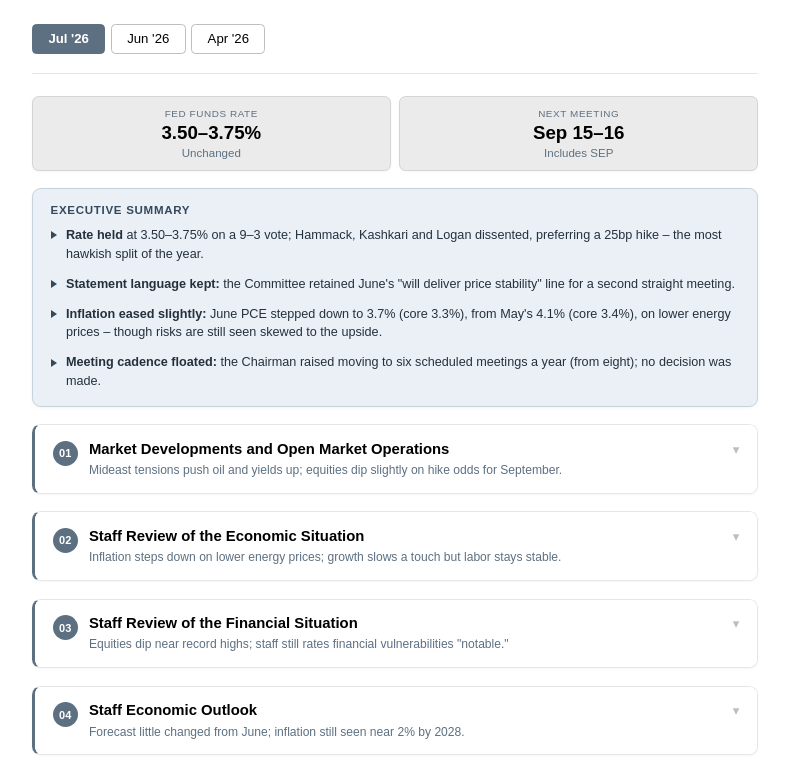
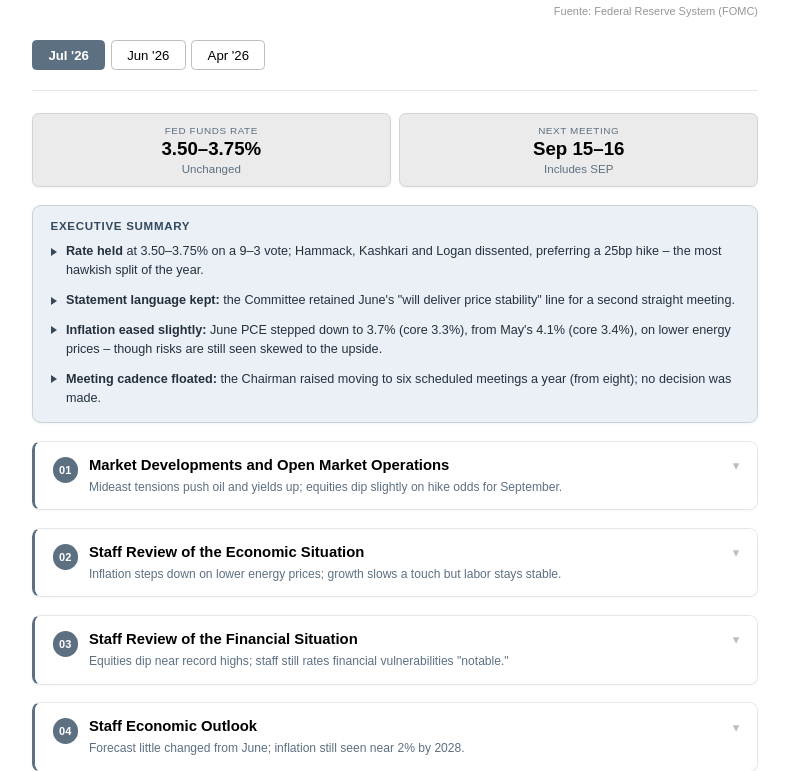
Before and after one commit to antoniapavez-cloud/Fed-Minutes-Tracker, a plain HTML site: page index.html in a window 1280 px wide. Shown: the part 139-910 px from the top of the page, without its empty margins (245-1034 px from the left). Drawn offline with Linux system fonts and the light colour scheme; a web font is replaced by a local one.

Commit message:
Update index.html

```diff
--- a/index.html
+++ b/index.html
@@ -90,6 +90,7 @@ details[open] summary.sh::after{transform:rotate(180deg)}
       <span class="wh-tag">Informaci&oacute;n p&uacute;blica</span>
       <span class="wh-sub">Periodicidad: por reuni&oacute;n FOMC</span>
       <span class="wh-sub">&Uacute;ltima actualizaci&oacute;n: 19 ago 2026</span>
+      <span class="wh-sub">Fuente: Federal Reserve System (FOMC)</span>
     </div>
   </div>
 
```
